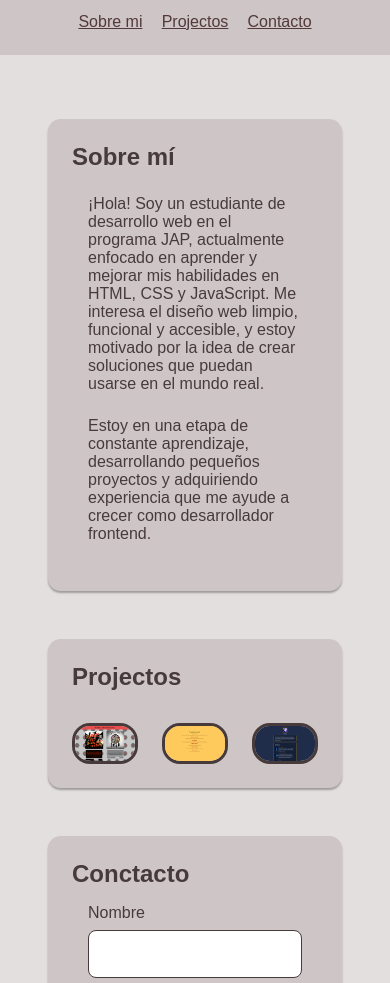
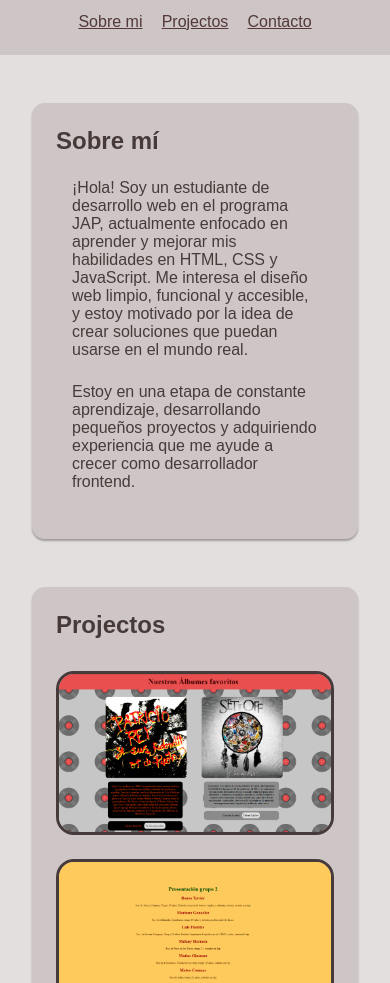
Before and after one commit to MateoCoumas/MateoCoumas.github.io, a plain HTML site: page index.html in a window 390 px wide. Shown: the part 98-1081 px from the top of the page. Drawn offline with Linux system fonts and the light colour scheme.

Commit message:
responsive

```diff
--- a/styles.css
+++ b/styles.css
@@ -152,3 +152,33 @@ form button:hover {
     background-color: rgba(63, 50, 50, 0.9);
     opacity: 1;
 }
+
+@media (max-width: 900px){
+
+    main{
+        padding: 0;
+    }
+
+    .image-container{
+        width: 80%;
+    }
+
+    #contenedor_imagenes{
+        flex-direction: column;
+    }
+}
+
+@media (max-width: 550px){
+
+    main{
+        padding: 0;
+    }
+
+    .image-container{
+        width: 100%;
+    }
+
+    #contenedor_imagenes{
+        flex-direction: column;
+    }
+}
```
